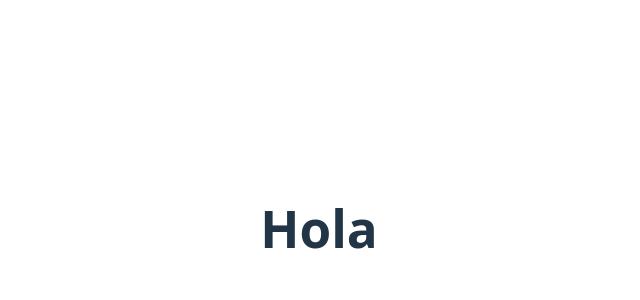
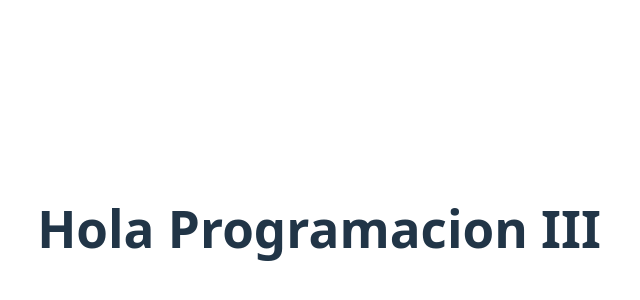
Before and after one commit to santiLongo/ProyectoProgramacion3, a React (Vite) app in the folder Front/: page / in a window 1280 px wide. Shown: the part 172-472 px from the top of the page, without its empty margins (321-961 px from the left). Built offline with nearby package versions, Linux system fonts and the light colour scheme.

Commit message:
Hola Programacion III

```diff
--- a/Front/src/App.tsx
+++ b/Front/src/App.tsx
@@ -4,7 +4,7 @@ function App() {
 
   return (
     <>
-      <h1>Hola</h1>
+      <h1>Hola Programacion III</h1>
     </>
   )
 }
```
